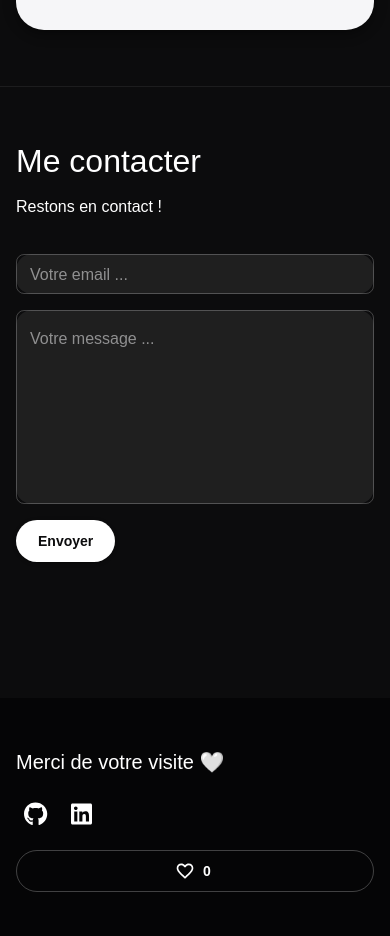
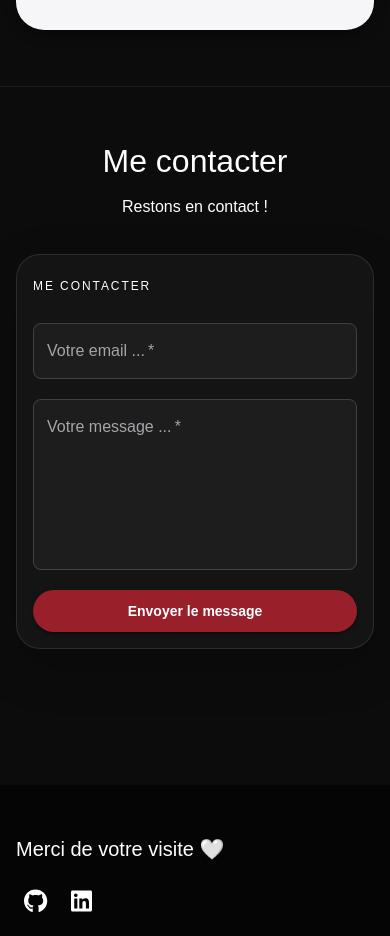
Before and after one commit to elenixu/https---github.com-elenixu-Mission_12, a React (Create React App) app: page / in a window 390 px wide. Shown: the part 5166-6102 px from the top of the page. Built offline with nearby package versions, Linux system fonts and the light colour scheme; no server answers; the database is empty.

Commit message:
update_conact form

```diff
--- a/src/components/Carousel/index.jsx
+++ b/src/components/Carousel/index.jsx
@@ -32,8 +32,6 @@ const images = [
   { src: sassImg, alt: 'SaSS Pic' },
 ]
 
-const numImagesToShow = 4 // Number of images to show in the carousel
-
 const Carousel = () => {
   const [currentIndex, setCurrentIndex] = useState(0)
 
@@ -44,20 +42,6 @@ const Carousel = () => {
   const goToPrevSlide = () => {
     setCurrentIndex(
       (prevIndex) => (prevIndex - 1 + images.length) % images.length,
-    )
-  }
-
-  const getIndicesToDisplay = () => {
-    const start = currentIndex % images.length
-    const end = (start + numImagesToShow) % images.length
-    return start <= end
-      ? Array.from(
-          { length: numImagesToShow },
-          (_, index) => (start + index) % images.length,
-        )
-      : Array.from(
-          { length: numImagesToShow },
-          (_, index) => (start + index + images.length) % images.length,
     )
   }
 
@@ -89,35 +73,60 @@ const Carousel = () => {
             <FontAwesomeIcon icon={faCircleChevronLeft} />
           </IconButton>
         </Stack>
-        <Stack
-          direction="row"
-          spacing={{ sm: 1.5, md: 3 }}
-          alignItems="center"
-          justifyContent="space-evenly"
-          sx={{ gridColumn: 2, gridRow: 1, minWidth: 0 }}
+        <Box
+          role="region"
+          aria-label="Skills carousel"
+          sx={{
+            gridColumn: 2,
+            gridRow: 1,
+            position: 'relative',
+            width: '100%',
+            height: { sm: 130, md: 170 },
+            overflow: 'hidden',
+            minWidth: 0,
+            maskImage:
+              'linear-gradient(90deg, transparent, #000 8%, #000 92%, transparent)',
+          }}
         >
-          {getIndicesToDisplay().map((index) => (
+          {images.map((image, index) => {
+            const half = Math.floor(images.length / 2)
+            const offset =
+              ((index - currentIndex + images.length + half) % images.length) -
+              half
+            const isVisible = Math.abs(offset) <= 2
+            const isActive = index === currentIndex
+
+            return (
               <Box
                 component="img"
                 key={index}
-              src={images[index].src}
-              alt={images[index].alt}
+                src={image.src}
+                alt={image.alt}
+                aria-hidden={!isVisible}
                 sx={{
-                width: '100%',
-                minWidth: 0,
-                height: { sm: 110, md: 145 },
+                  position: 'absolute',
+                  top: '50%',
+                  left: `calc(50% + ${offset * 22}%)`,
+                  width: '20%',
+                  height: { sm: 105, md: 140 },
                   maxWidth: 190,
                   objectFit: 'contain',
-                opacity: index === currentIndex % images.length ? 1 : 0.58,
-                transform:
-                  index === currentIndex % images.length
-                    ? 'scale(1.08)'
+                  opacity: isVisible ? (isActive ? 1 : 0.58) : 0,
+                  transform: `translate(-50%, -50%) scale(${isActive ? 1.15 : 0.88})`,
+                  filter: isActive
+                    ? 'drop-shadow(0 8px 16px rgba(153,31,43,.35))'
                     : 'none',
-                transition: 'all .25s ease',
+                  zIndex: isActive ? 1 : 0,
+                  transition:
+                    'left 520ms cubic-bezier(.22,.8,.25,1), transform 520ms cubic-bezier(.22,.8,.25,1), opacity 350ms ease, filter 350ms ease',
+                  '@media (prefers-reduced-motion: reduce)': {
+                    transition: 'none',
+                  },
                 }}
               />
-          ))}
-        </Stack>
+            )
+          })}
+        </Box>
         <Stack
           alignItems="center"
           justifyContent="center"
--- a/src/components/ContactForm/index.jsx
+++ b/src/components/ContactForm/index.jsx
@@ -2,113 +2,180 @@ import React, { useState, useRef } from 'react'
 import { useTranslation } from 'react-i18next'
 import emailjs from '@emailjs/browser'
 import {
+  Alert,
   Box,
   Button,
-  Dialog,
-  DialogActions,
-  DialogContent,
-  DialogTitle,
+  CircularProgress,
+  Paper,
   Stack,
   TextField,
+  Typography,
 } from '@mui/material'
 
 const ContactForm = () => {
+  const [t] = useTranslation('global')
   const [email, setEmail] = useState('')
   const [message, setMessage] = useState('')
-  const [modal, setModal] = useState(false)
+  const [status, setStatus] = useState('idle')
+  const [errorDetails, setErrorDetails] = useState('')
   const formRef = useRef()
 
   const handleEmailChange = (e) => {
     setEmail(e.target.value)
+    setStatus('idle')
+    setErrorDetails('')
   }
 
   const handleMessageChange = (e) => {
     setMessage(e.target.value)
+    setStatus('idle')
+    setErrorDetails('')
   }
 
-  const toggleModal = () => {
-    setModal(!modal)
-  }
+  const handleSubmit = async (e) => {
+    e.preventDefault()
+    setStatus('sending')
+    setErrorDetails('')
 
-  const handleSubmit = (e) => {
-    e.preventDefault()
-
-    emailjs
-      .sendForm(
+    try {
+      await emailjs.sendForm(
         'service_2te30bs',
         'template_ru88diq',
         formRef.current,
-        'Um2V-wsJwhJEljFVU',
+        'LusR8Esm_vBkKg9kA',
       )
-      .then(() => {
-        // Show modal after successful submission
-        setModal(true)
-        // Reset form fields after successful submission
+      setStatus('success')
       setEmail('')
       setMessage('')
+      formRef.current?.reset()
+    } catch (error) {
+      console.error('EmailJS contact form submission failed:', {
+        status: error?.status,
+        text: error?.text,
+        error,
       })
-      .catch((error) => {
-        console.error('Failed to send email:', error)
-      })
+      const providerMessage = error?.text || error?.message || ''
+      setErrorDetails(
+        error?.status === 404
+          ? [t('contact-send-error-not-found'), providerMessage]
+              .filter(Boolean)
+              .join(' ')
+          : [error?.status ? `HTTP ${error.status}.` : '', providerMessage]
+              .filter(Boolean)
+              .join(' '),
+      )
+      setStatus('error')
+    }
   }
 
-  const [t] = useTranslation('global')
-
   return (
-    <Box sx={{ width: '100%', maxWidth: 720 }}>
-      <Stack component="form" ref={formRef} onSubmit={handleSubmit} spacing={2}>
+    <Box sx={{ width: '100%', maxWidth: 720, mx: 'auto' }}>
+      <Paper
+        elevation={0}
+        sx={{
+          p: { xs: 2, sm: 3.5 },
+          border: '1px solid rgba(255,255,255,.1)',
+          borderRadius: 3,
+          bgcolor: 'rgba(255,255,255,.035)',
+          boxShadow: '0 18px 50px rgba(0,0,0,.2)',
+        }}
+      >
+        <Stack
+          component="form"
+          ref={formRef}
+          onSubmit={handleSubmit}
+          spacing={2.5}
+        >
+          <Typography
+            variant="overline"
+            color="secondary.light"
+            sx={{ letterSpacing: '.16em' }}
+          >
+            {t('contact-title')}
+          </Typography>
           <TextField
             id="email"
             type="email"
             name="user_email"
+            label={t('contact-title-placeholder')}
             placeholder={t('contact-title-placeholder')}
             value={email}
             onChange={handleEmailChange}
             required
             fullWidth
-          size="small"
-          inputProps={{ 'aria-label': t('contact-title-placeholder') }}
-          sx={{ bgcolor: 'rgba(255,255,255,.08)', borderRadius: 2 }}
+            autoComplete="email"
+            disabled={status === 'sending'}
+            sx={{
+              '& .MuiOutlinedInput-root': {
+                bgcolor: 'rgba(255,255,255,.035)',
+                '& fieldset': { borderColor: 'rgba(255,255,255,.16)' },
+                '&:hover fieldset': { borderColor: 'rgba(255,255,255,.4)' },
+                '&.Mui-focused fieldset': { borderColor: 'secondary.main' },
+              },
+            }}
           />
           <TextField
             id="message"
             name="message"
+            label={t('contact-message-placeholder')}
             placeholder={t('contact-message-placeholder')}
             value={message}
             onChange={handleMessageChange}
             required
             multiline
-          minRows={7}
+            minRows={6}
             fullWidth
-          inputProps={{ 'aria-label': t('contact-message-placeholder') }}
-          sx={{ bgcolor: 'rgba(255,255,255,.08)', borderRadius: 2 }}
+            disabled={status === 'sending'}
+            sx={{
+              '& .MuiOutlinedInput-root': {
+                bgcolor: 'rgba(255,255,255,.035)',
+                alignItems: 'flex-start',
+                '& fieldset': { borderColor: 'rgba(255,255,255,.16)' },
+                '&:hover fieldset': { borderColor: 'rgba(255,255,255,.4)' },
+                '&.Mui-focused fieldset': { borderColor: 'secondary.main' },
+              },
+            }}
           />
+          {status === 'success' && (
+            <Alert severity="success" role="status">
+              {t('contact-modal')}
+            </Alert>
+          )}
+          {status === 'error' && (
+            <Alert severity="error" role="alert">
+              {t('contact-send-error')}
+              {errorDetails && (
+                <Typography
+                  component="span"
+                  variant="body2"
+                  sx={{ display: 'block', mt: 0.5 }}
+                >
+                  {errorDetails}
+                </Typography>
+              )}
+            </Alert>
+          )}
           <Button
             type="submit"
             variant="contained"
+            disabled={status === 'sending'}
+            startIcon={
+              status === 'sending' ? (
+                <CircularProgress size={17} color="inherit" />
+              ) : null
+            }
             sx={{
-            alignSelf: 'flex-start',
-            bgcolor: '#fff',
-            color: '#0c0c0d',
-            '&:hover': { bgcolor: '#dedee2' },
+              alignSelf: { xs: 'stretch', sm: 'flex-end' },
+              minWidth: 150,
+              bgcolor: 'secondary.main',
+              color: 'common.white',
+              '&:hover': { bgcolor: 'secondary.dark' },
             }}
           >
-          Envoyer
+            {status === 'sending' ? t('contact-sending') : t('contact-send')}
           </Button>
         </Stack>
-      <Dialog
-        open={modal}
-        onClose={toggleModal}
-        aria-labelledby="contact-success-title"
-      >
-        <DialogTitle id="contact-success-title">Message envoyé</DialogTitle>
-        <DialogContent>{t('contact-modal')}</DialogContent>
-        <DialogActions>
-          <Button onClick={toggleModal} autoFocus>
-            Fermer
-          </Button>
-        </DialogActions>
-      </Dialog>
+      </Paper>
     </Box>
   )
 }
--- a/src/pages/Contact/index.jsx
+++ b/src/pages/Contact/index.jsx
@@ -14,7 +14,7 @@ function Contact() {
         borderTop: '1px solid rgba(255,255,255,.07)',
       }}
     >
-      <Container maxWidth="lg">
+      <Container maxWidth="md">
         <Typography
           component="h2"
           variant="h3"
@@ -22,13 +22,20 @@ function Contact() {
             fontSize: { xs: '2rem', md: '2.5rem' },
             fontWeight: 400,
             mb: 1.5,
+            textAlign: 'center',
           }}
         >
           {t('contact-title')}
         </Typography>
         <Typography
           color="text.secondary"
-          sx={{ maxWidth: 780, lineHeight: 1.9, mb: 4 }}
+          sx={{
+            maxWidth: 780,
+            lineHeight: 1.9,
+            mb: 4,
+            mx: 'auto',
+            textAlign: 'center',
+          }}
         >
           {t('contact-message')}
         </Typography>
--- a/src/translations/eng/global.json
+++ b/src/translations/eng/global.json
@@ -18,6 +18,10 @@
   "contact-title-placeholder": "Your email ...",
   "contact-message": "Let's get in touch!",
   "contact-message-placeholder": "Your message ...",
+  "contact-send": "Send message",
+  "contact-sending": "Sending...",
+  "contact-send-error": "Message could not be sent. Please try again in a moment.",
+  "contact-send-error-not-found": "EmailJS could not find the service or template for this key. Check the service ID, template ID, and public key in your EmailJS dashboard.",
   "contact-modal": "Thank you! Your message has been sent! :D",
   "footer-message": "Thank you for your visit 🤍",
   "travaux-argentbank": "Project completed for my web integrator training at Openclassrooms. With the provided mockup,  I developed the ArgenBank website with user authentication using HTML, CSS, JavaScript, React, React Router, Redux, Sass, an API for data retrieval, and MongoDB for storing user information. The final result is a secured web application allowing clients to log in to their account and view their banking transactions. This project allowed me to strengthen my React skills and discover Redux architecture for state management in web applications.",
--- a/src/translations/esp/global.json
+++ b/src/translations/esp/global.json
@@ -18,6 +18,10 @@
   "contact-title-placeholder": "Tu correo electrónico ...",
   "contact-message": "¡Pongamonos en contacto!",
   "contact-message-placeholder": "Tu mensaje ...",
+  "contact-send": "Enviar mensaje",
+  "contact-sending": "Enviando...",
+  "contact-send-error": "No se pudo enviar el mensaje. Inténtalo de nuevo en un momento.",
+  "contact-send-error-not-found": "EmailJS no encuentra el servicio o la plantilla para esta clave. Comprueba el ID del servicio, el ID de la plantilla y la clave pública en tu panel de EmailJS.",
   "contact-modal": "Gracias! Tu mensaje se ha enviado! :D",
   "footer-message": "¡Gracias por tu visita! 🤍",
   "travaux-argentbank": "Proyecto completado para mi formación como integrador web en Openclassrooms. Con la maqueta proporcionada, desarrollé el sitio web de ArgenBank con autenticación de usuario utilizando HTML, CSS, JavaScript, React, React Router, Redux, Sass, una API para la recuperación de datos y MongoDB para almacenar la información de los usuarios. El resultado final es una aplicación web segura que permite a los clientes iniciar sesión en su cuenta y ver sus transacciones bancarias. Este proyecto me permitió fortalecer mis habilidades en React y descubrir la arquitectura Redux para la gestión del estado en aplicaciones web.",
--- a/src/translations/fr/global.json
+++ b/src/translations/fr/global.json
@@ -18,6 +18,10 @@
   "contact-title-placeholder": "Votre email ...",
   "contact-message": "Restons en contact !",
   "contact-message-placeholder": "Votre message ...",
+  "contact-send": "Envoyer le message",
+  "contact-sending": "Envoi en cours...",
+  "contact-send-error": "L’envoi a échoué. Veuillez réessayer dans quelques instants.",
+  "contact-send-error-not-found": "EmailJS ne trouve pas le service ou le modèle pour cette clé. Vérifiez l’identifiant du service, celui du modèle et la clé publique dans votre tableau de bord EmailJS.",
   "contact-modal": "Merci! Ton message a été envoyé! :D",
   "footer-message": "Merci de votre visite 🤍",
   "travaux-argentbank": "Projet réalisé pour ma formation d'intégrateur web chez Openclassrooms. j'ai développé le site web d'ArgenBank avec une authentification utilisateur utilisant HTML, CSS, JavaScript, React, React Router, Redux, Sass, une API pour la récupération des données, et MongoDB pour stocker les informations des utilisateurs. Le résultat final est une application web sécurisée permettant aux clients de se connecter à leur compte et de visualiser leurs transactions bancaires. Ce projet m'a permis de renforcer mes compétences en React et de découvrir l'architecture Redux pour la gestion d'état dans les applications web.",
```
Lines whose indentation alone changed are shown as unchanged.
